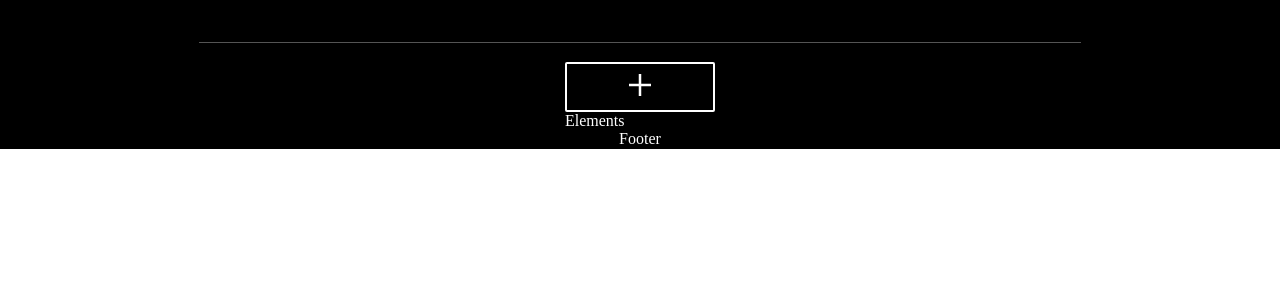
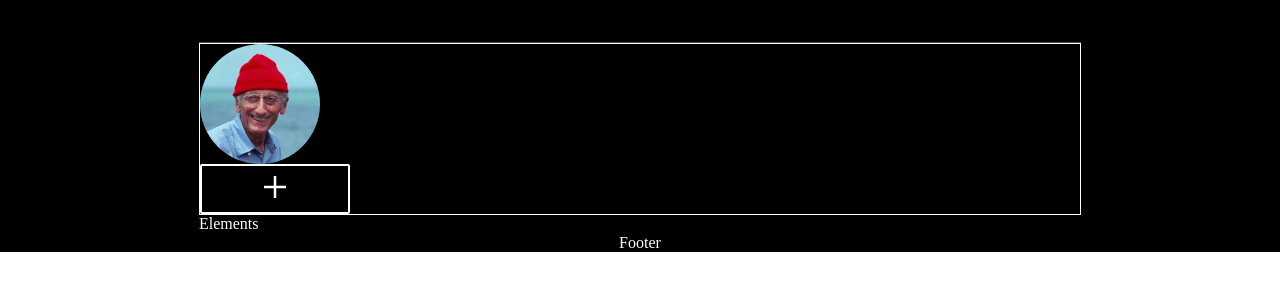
Before and after one commit to DanielCornelio/web_project_around, a plain HTML site: page index.html in a window 1280 px wide. Shown: the part 81-372 px from the top of the page. Drawn offline with Linux system fonts and the light colour scheme.

Commit message:
Se agrega avatar

```diff
--- a/blocks/profile.css
+++ b/blocks/profile.css
@@ -1,3 +1,15 @@
+.profile {
+  border: 1px solid #fff;
+  width: 882px;
+}
+.profile__avatar {
+  width: 120px;
+  height: 120px;
+}
+.profile__avatar-image {
+  width: 100%;
+  border-radius: 50%;
+}
 .profile__add-button {
   width: 150px;
   height: 50px;
--- a/index.html
+++ b/index.html
@@ -17,7 +17,13 @@
       </header>
       <main class="main">
         <section class="profile">
-          <img src="" alt="" />
+          <div class="profile__avatar">
+            <img
+              class="profile__avatar-image"
+              src="./images/avatar-image.jpg"
+              alt=""
+            />
+          </div>
           <div class="profile__info"></div>
           <button class="profile__add-button">
             <img src="./images/add.png" alt="" />
```
Also changed, not shown: images/avatar-image.jpg (added).
